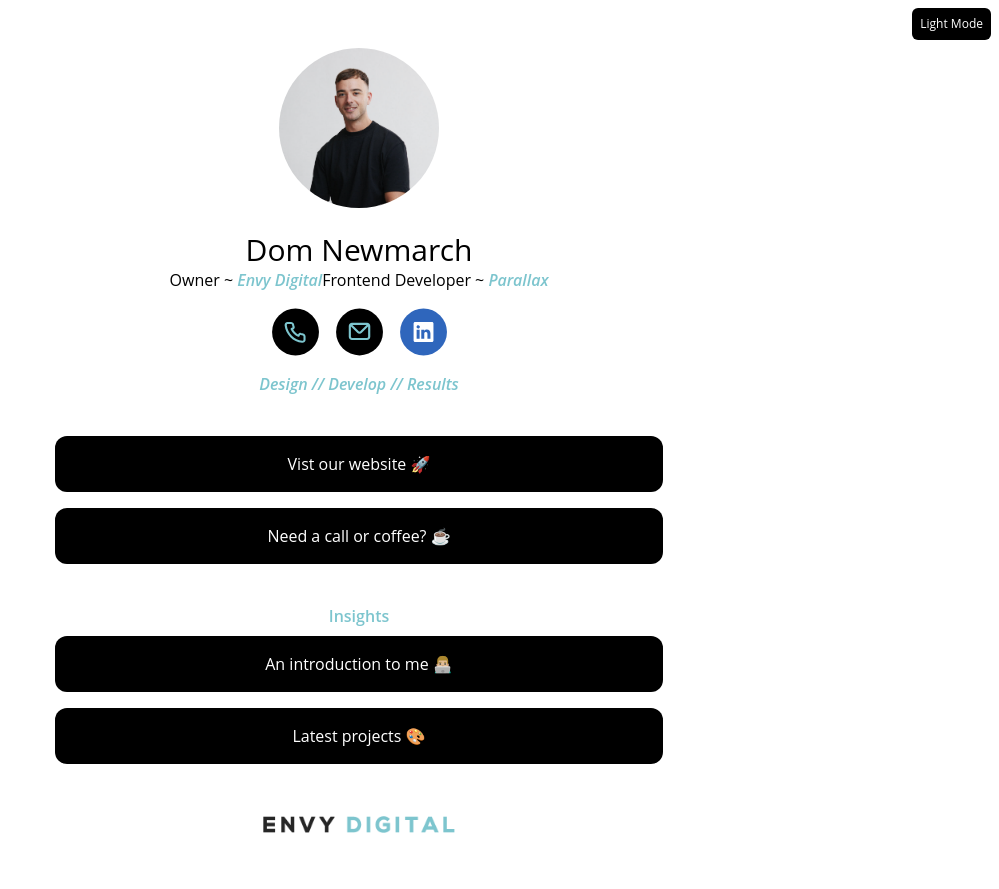
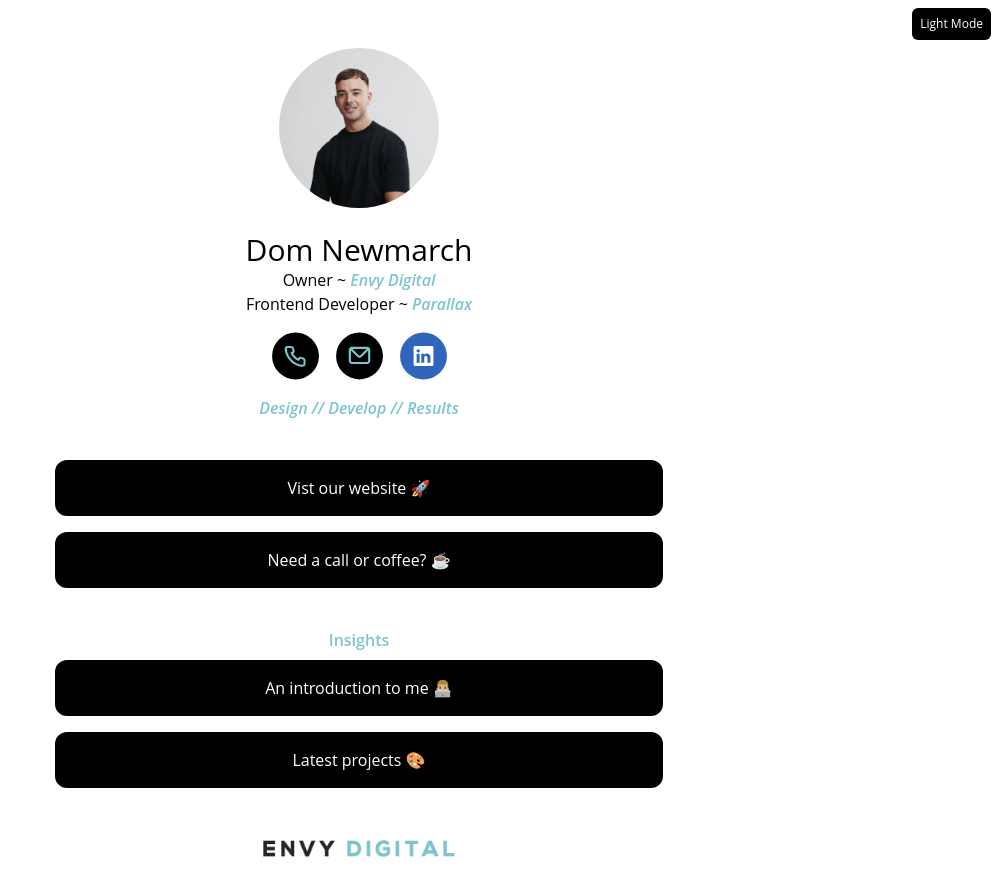
Before and after one commit to Domnewmarch/Envy-Links, a Next.js app: page / in a window 1280 px wide. Shown: the whole page, without its empty margins (281-1280 px from the left). Before the commit the page ends 865 px from the top, so only its background shows below. Built offline with nearby package versions, Linux system fonts and the light colour scheme.

Commit message:
update bio

```diff
--- a/components/bio.js
+++ b/components/bio.js
@@ -6,11 +6,10 @@
       <h1 className="w-fit text-3xl">Dom Newmarch</h1>
 
       {/* Bio section / use react quill */}
-      {/* <p className="dark:text-white">
+      <p className="dark:text-white">
         Owner ~ <em className="font-semibold envy-blue">Envy Digital</em>
-      </p> */}
+      </p>
       <p className="">
-        Owner ~ <em className="font-semibold envy-blue">Envy Digital</em>
         Frontend Developer ~ <em className="font-semibold envy-blue">Parallax</em>
       </p>
 
```
